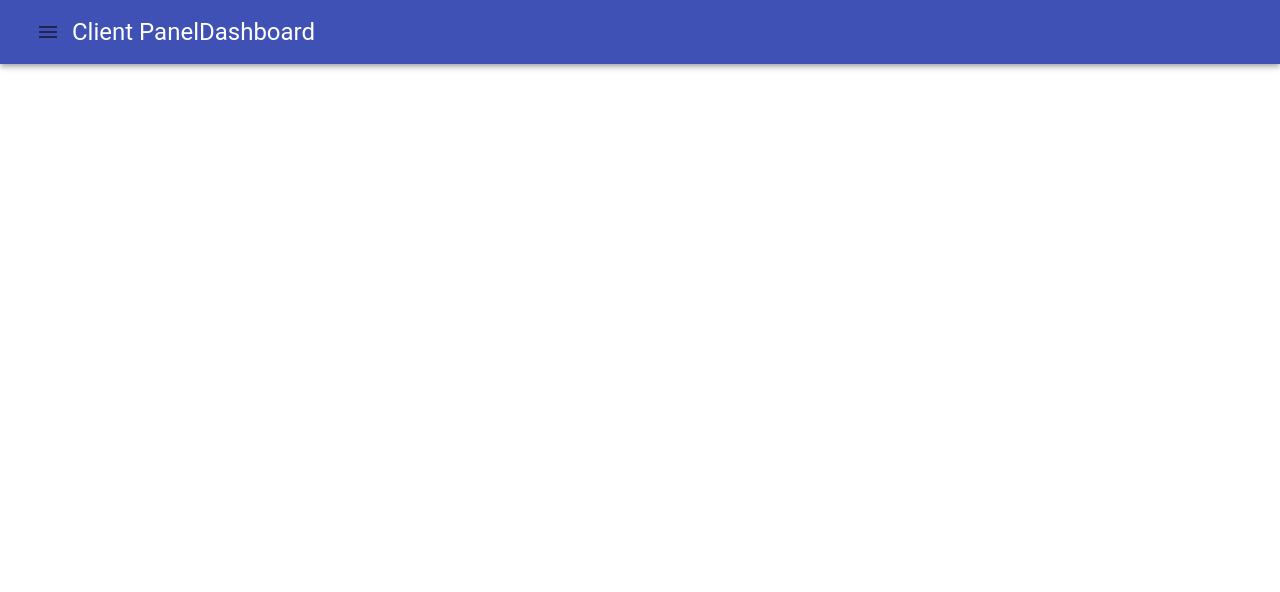
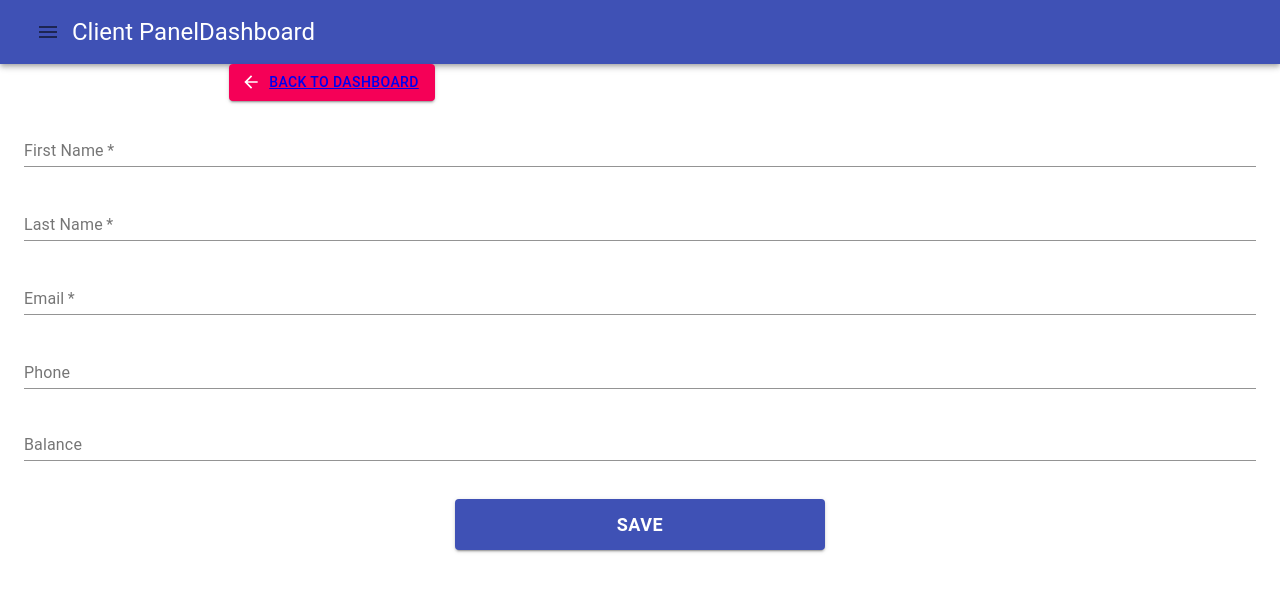
Before and after one commit to sumitsssss/client_panel, a React (Create React App) app: page /client/add in a window 1280 px wide. Shown: the top 592 px of the page. Built offline with nearby package versions, Linux system fonts and the light colour scheme.

Commit message:
Implemented Add Client Feature

```diff
--- a/public/index.html
+++ b/public/index.html
@@ -24,7 +24,7 @@
       work correctly both with client-side routing and a non-root public URL.
       Learn how to configure a non-root public URL by running `npm run build`.
     -->
-    <title>React App</title>
+    <title>Client Panel</title>
   </head>
   <body>
     <noscript>You need to enable JavaScript to run this app.</noscript>
--- a/src/App.js
+++ b/src/App.js
@@ -3,6 +3,7 @@ import Navbar from "./components/layout/navbar";
 import { BrowserRouter as Router, Switch, Route } from "react-router-dom";
 import Dashboard from "./components/layout/Dashboard";
 import Container from "@material-ui/core/Container";
+import AddClients from "./components/client/AddClients";
 
 function App() {
   return (
@@ -13,6 +14,8 @@ function App() {
         <Container fixed>
           <Switch>
             <Route exact path="/" component={Dashboard} />
+            <Route exact path="/client/add" component={AddClients} />
+
           </Switch>
         </Container>
       </Router>
--- a/src/Redux/actionTypes.js
+++ b/src/Redux/actionTypes.js
@@ -1 +1,3 @@
 export const FETCH_CLIENTS = 'FETCH_CLIENTS';
+export const ADD_CLIENTS = 'ADD_CLIENTS';
+export const DELETE_CLIENTS = 'DELETE_CLIENTS';
--- a/src/Redux/actions/clientActions.js
+++ b/src/Redux/actions/clientActions.js
@@ -1,7 +1,10 @@
 import { firestore } from "../../firebase";
-import { FETCH_CLIENTS } from "../actionTypes";
+import { ADD_CLIENTS, FETCH_CLIENTS } from "../actionTypes";
 
+
+// TODO :: Make Firebase RealTime.
 export const fetchClients = () => async (dispatch) => {
+
   const snapShot = await firestore.collection("clients").get();
   const clients = snapShot.docs.map((doc) => ({ id: doc.id, ...doc.data() }));
   //   console.log(clients)  ;
@@ -10,3 +13,19 @@ export const fetchClients = () => async (dispatch) => {
     payload: clients,
   });
 };
+
+export const collectIdsAndData = (doc) => ({ id: doc.id, ...doc.data() });
+
+export const addClinets = (clientData) => async (dispatch) => {
+  const docRef = await firestore.collection("clients").add(clientData);
+  const doc = await docRef.get();
+  const newClient = collectIdsAndData(doc);
+  dispatch({
+    type: ADD_CLIENTS,
+    payload: newClient,
+  });
+};
+
+export const deleteClients = (id)=> async (dispatch)=>{
+
+}
--- a/src/Redux/reducer/clientReducer.js
+++ b/src/Redux/reducer/clientReducer.js
@@ -1,4 +1,4 @@
-import { FETCH_CLIENTS } from "../actionTypes";
+import { FETCH_CLIENTS, ADD_CLIENTS, DELETE_CLIENTS } from "../actionTypes";
 
 const initialState = {
   clients: [],
@@ -11,6 +11,15 @@ const clientReducers = (state = initialState, action) => {
         ...state,
         clients: action.payload,
       };
+    case ADD_CLIENTS:
+      return {
+        ...state,
+        clients: action.payload,
+      }
+    case DELETE_CLIENTS:
+      return {
+        ...state,
+      }
     default:
       return state;
   }
--- /dev/null
+++ b/src/components/client/AddClients.jsx
@@ -0,0 +1,161 @@
+import React, { useState } from "react";
+import { Button, Grid, makeStyles, TextField } from "@material-ui/core";
+import { Link } from "react-router-dom";
+import ArrowBackIcon from "@material-ui/icons/ArrowBack";
+import { connect } from "react-redux";
+import { addClinets } from "../../Redux/actions/clientActions";
+const AddClients = ({addClinets}) => {
+  const initialState = {
+    firstName: "",
+    lastName: '',
+    email: '',
+    phone: '',
+    balance: ''
+  }
+  const [formData, setFormData] = useState(initialState);
+  const useStyles = makeStyles((theme) => ({
+    root: {
+      display: "flex",
+      flexDirection: "column",
+      flexWrap: "wrap",
+      justifyContent: "space-around",
+    },
+
+    textField: {
+      marginLeft: theme.spacing(1),
+      marginRight: theme.spacing(1),
+      marginTop: 18
+    },
+    button: {
+      width: "30%",
+      padding: "10px 0",
+      margin: "30px auto",
+      fontSize: "18px",
+      fontWeight: "bold"
+    },
+  }));
+
+  const handleChange = (event) => {
+    const { name, value } = event.target;
+    // Miracle Code Setting old state and new date
+    setFormData({ ...formData, [name]: value });
+  };
+
+  const handleSubmit = (e) => {
+    e.preventDefault();
+    addClinets(formData);
+
+    setFormData(initialState);
+  };
+
+  const { firstName, lastName, email, phone, balance } = formData;
+
+  const classes = useStyles();
+  return (
+    <div>
+      <Grid container>
+        <Grid item xs={6}>
+          <Button
+            style={{ textAlign: "left" }}
+            startIcon={<ArrowBackIcon />}
+            variant="contained"
+            color="secondary"
+          >
+            <Link to="/">Back to Dashboard</Link>
+          </Button>
+        </Grid>
+      </Grid>
+      <form onSubmit={handleSubmit}>
+        <div className={classes.root}>
+          <div>
+            <TextField
+
+              id="standard-full-width"
+              type="text"
+              label="First Name"
+              style={{ marginTop: 18 }}
+              placeholder="Enter your first name"
+              fullWidth
+              margin="normal"
+              name="firstName"
+              required
+              onChange={handleChange}
+              value={firstName}
+            />
+          </div>
+
+          <div>
+            <TextField
+              id="standard-full-width"
+              type="text"
+              label="Last Name"
+              style={{ marginTop: 18 }}
+              placeholder="Enter your last name"
+              fullWidth
+              margin="normal"
+              required
+              name="lastName"
+              onChange={handleChange}
+              value={lastName}
+            />
+          </div>
+          <div>
+            <TextField
+              id="standard-full-width"
+              type="email"
+              label="Email"
+              style={{ marginTop: 18 }}
+              placeholder="Enter your email"
+              fullWidth
+              margin="normal"
+              required
+              name="email"
+              onChange={handleChange}
+              value={email}
+            />
+          </div>
+          <div>
+            <TextField
+              type="number"
+              id="filled-full-width"
+              label="Phone"
+              style={{ marginTop: 18 }}
+              placeholder="Enter your phone no."
+              fullWidth
+              margin="normal"
+              name="phone"
+              onChange={handleChange}
+              value={phone}
+            />
+          </div>
+          <div>
+            <TextField
+              id="filled-full-width"
+              type="number"
+              label="Balance"
+              style={{ marginTop: "18" }}
+              placeholder="Enter default balance"
+              fullWidth
+              margin="normal"
+              name="balance"
+              onChange={handleChange}
+              value={balance}
+            />
+          </div>
+          <Button
+            className={classes.button}
+            variant="contained"
+            color="primary"
+            type="submit"
+          >
+            Save
+          </Button>
+        </div>
+      </form>
+    </div>
+  );
+};
+
+
+
+export default connect(null, {addClinets})(AddClients);
--- a/src/components/client/Clients.jsx
+++ b/src/components/client/Clients.jsx
@@ -1,6 +1,12 @@
 /* eslint-disable react-hooks/exhaustive-deps */
-import { Grid, makeStyles, withStyles, Button } from "@material-ui/core";
-import React, { useEffect } from "react";
+import {
+  Grid,
+  makeStyles,
+  withStyles,
+  Button,
+  Typography,
+} from "@material-ui/core";
+import React, { useEffect, useState } from "react";
 import Table from "@material-ui/core/Table";
 import TableBody from "@material-ui/core/TableBody";
 import TableCell from "@material-ui/core/TableCell";
@@ -17,12 +23,19 @@ import CircularProgress from "@material-ui/core/CircularProgress";
 import { connect } from "react-redux";
 import { fetchClients } from "../../Redux/actions/clientActions";
 
+const Clients = ({ clients, fetchClients }) => {
+  const [loading, setLoading] = useState(false);
 
-const Clients = ({ clients, fetchClients }) => {
+  // if(clients){
+  //   const total = clients.reduce((total, client)=>{
+  //     return total+ parseFloat(client.balance.toString());
+  //   },0)
+  //   return {totalOwned: total}
+  // }
   const globalClass = GlobalStyles();
-  useEffect(()=>{
-    fetchClients()
-  },[])
+  useEffect(() => {
+    fetchClients();
+  }, []);
 
   const StyledTableCell = withStyles((theme) => ({
     head: {
@@ -46,8 +59,9 @@ const Clients = ({ clients, fetchClients }) => {
     },
   });
 
-  console.log(clients);
+  // console.log(clients);
   const classes = useStyles();
+  if (clients) {
     return (
       <div>
         <Grid container>
@@ -56,7 +70,10 @@ const Clients = ({ clients, fetchClients }) => {
               <PeopleIcon /> Clients
             </h2>
           </Grid>
-        <Grid item xs={6}></Grid>
+          <Grid item xs={6}>
+            {/* <Typography variant="h5" color="secondary">Total Owned: {' '}</Typography>
+            <Typography variant="h6" color="primary">$4343</Typography> */}
+          </Grid>
         </Grid>
         <TableContainer component={Paper}>
           <Table className={classes.table}>
@@ -77,7 +94,9 @@ const Clients = ({ clients, fetchClients }) => {
                       {client.firstName} {client.lastName}
                     </StyledTableCell>
                     <StyledTableCell>{client.email}</StyledTableCell>
-                  <StyledTableCell>{client.balance}</StyledTableCell>
+                    <StyledTableCell>
+                      ${parseFloat(client.balance).toFixed(2)}
+                    </StyledTableCell>
                     <StyledTableCell>
                       <Button
                         variant="contained"
@@ -97,12 +116,17 @@ const Clients = ({ clients, fetchClients }) => {
         </TableContainer>
       </div>
     );
+  } else {
+    return (
+      <div>
+        <CircularProgress />
+      </div>
+    );
+  }
 };
 
 const mapStateToProps = (state) => ({
   clients: state.client.clients,
 });
 
-
-
-export default connect(mapStateToProps, {fetchClients})(Clients);
+export default connect(mapStateToProps, { fetchClients })(Clients);
```
Also changed, not shown: 1 other file (tests, documents, lock files or other folders). Lines whose indentation alone changed are shown as unchanged.
